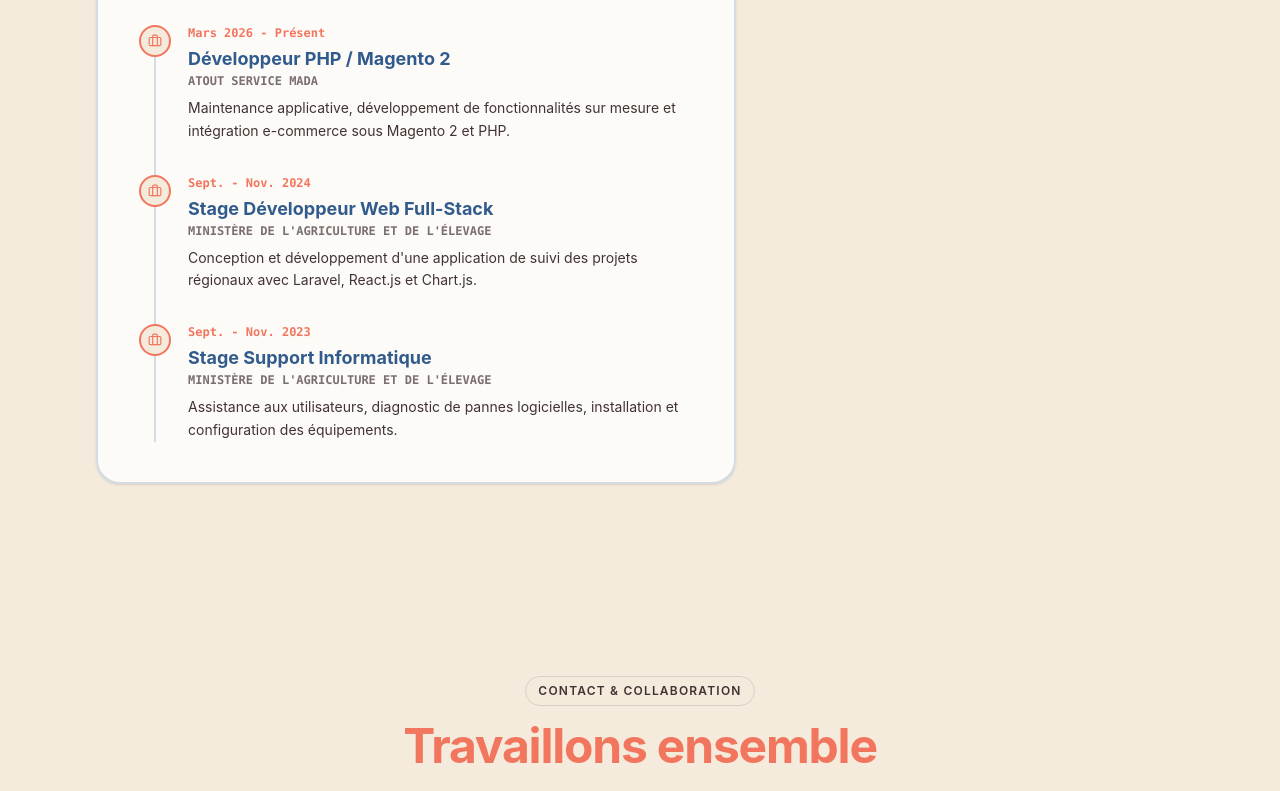
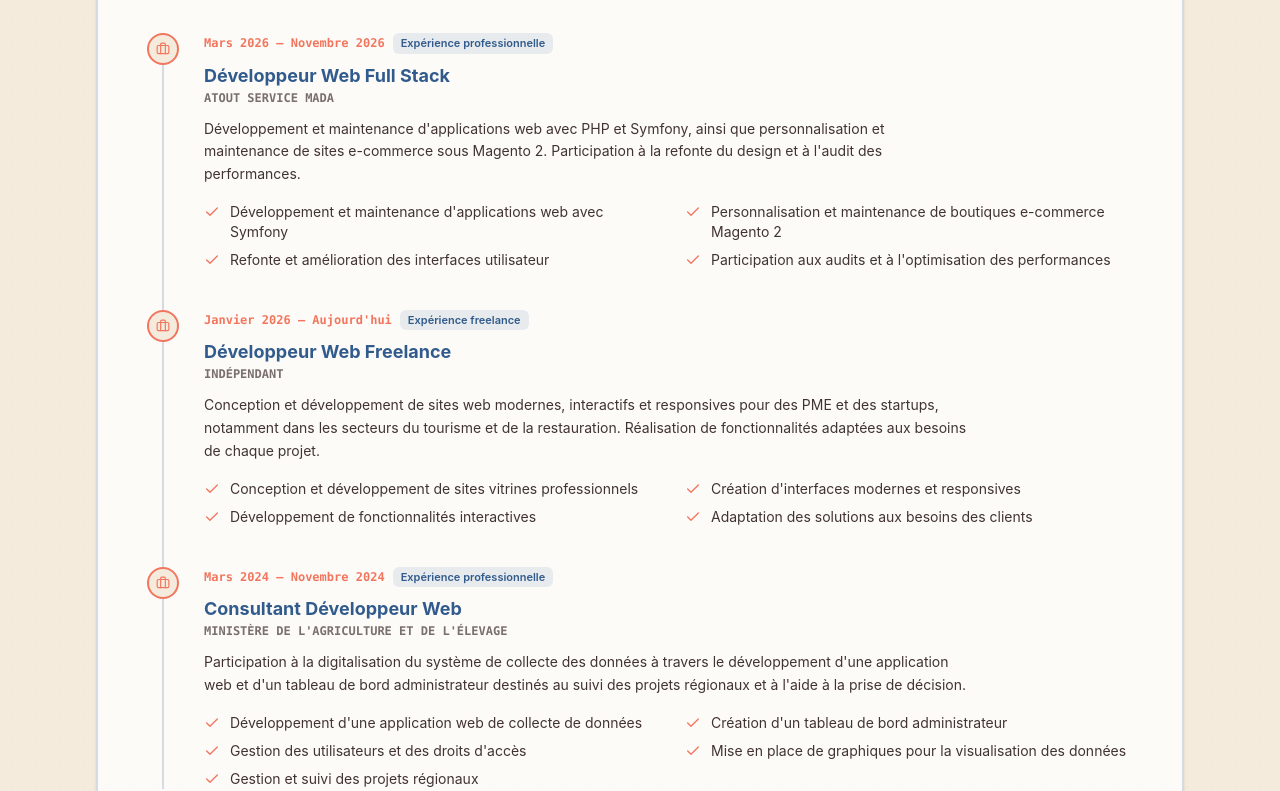
Before and after one commit to MarioRKT/Portfolio, a React (Vite) app: page / in a window 1280 px wide. Shown: the part 5625-6416 px from the top of the page. Built offline with nearby package versions, Linux system fonts and the light colour scheme.

Commit message:
A propos: maj et refonte design

```diff
--- /dev/null
+++ b/src/data/experiences.js
@@ -0,0 +1,74 @@
+export const experiences = [
+  {
+    id: 1,
+    poste: "Développeur Web Full Stack",
+    entreprise: "ATOUT Service MADA",
+    type: "Expérience professionnelle",
+    periode: "Mars 2026 – Novembre 2026",
+    description:
+      "Développement et maintenance d'applications web avec PHP et Symfony, ainsi que personnalisation et maintenance de sites e-commerce sous Magento 2. Participation à la refonte du design et à l'audit des performances.",
+    missions: [
+      "Développement et maintenance d'applications web avec Symfony",
+      "Personnalisation et maintenance de boutiques e-commerce Magento 2",
+      "Refonte et amélioration des interfaces utilisateur",
+      "Participation aux audits et à l'optimisation des performances",
+    ],
+    technologies: [
+      "PHP",
+      "Symfony",
+      "Magento 2",
+      "MySQL",
+      "HTML",
+      "CSS",
+      "JavaScript",
+      "Bootstrap",
+      "Tailwind CSS",
+    ],
+  },
+
+  {
+    id: 2,
+    poste: "Développeur Web Freelance",
+    entreprise: "Indépendant",
+    type: "Expérience freelance",
+    periode: "Janvier 2026 – Aujourd'hui",
+    description:
+      "Conception et développement de sites web modernes, interactifs et responsives pour des PME et des startups, notamment dans les secteurs du tourisme et de la restauration. Réalisation de fonctionnalités adaptées aux besoins de chaque projet.",
+    missions: [
+      "Conception et développement de sites vitrines professionnels",
+      "Création d'interfaces modernes et responsives",
+      "Développement de fonctionnalités interactives",
+      "Adaptation des solutions aux besoins des clients",
+    ],
+    technologies: [
+      "React.js",
+      "Tailwind CSS",
+      "Bootstrap",
+      "Material UI",
+    ],
+  },
+
+  {
+    id: 3,
+    poste: "Consultant Développeur Web",
+    entreprise: "Ministère de l'Agriculture et de l'Élevage",
+    type: "Expérience professionnelle",
+    periode: "Mars 2024 – Novembre 2024",
+    description:
+      "Participation à la digitalisation du système de collecte des données à travers le développement d'une application web et d'un tableau de bord administrateur destinés au suivi des projets régionaux et à l'aide à la prise de décision.",
+    missions: [
+      "Développement d'une application web de collecte de données",
+      "Création d'un tableau de bord administrateur",
+      "Gestion des utilisateurs et des droits d'accès",
+      "Mise en place de graphiques pour la visualisation des données",
+      "Gestion et suivi des projets régionaux",
+    ],
+    technologies: [
+      "Laravel",
+      "React.js",
+      "API REST",
+      "Tailwind CSS",
+      "MySQL",
+    ],
+  },
+];
--- a/src/pages/Apropos.jsx
+++ b/src/pages/Apropos.jsx
@@ -1,51 +1,6 @@
-import { Download, Sparkles, Briefcase } from "lucide-react";
+import { Download, Sparkles, Briefcase, Check } from "lucide-react";
 import img from "../../public/images/photo_CV.jpeg";
-
-// Expériences professionnelles (du plus récent au plus ancien)
-const parcours = [
-  {
-    period: "Mars 2026 - Présent",
-    title: "Développeur PHP / Magento 2",
-    place: "ATOUT Service MADA",
-    detail:
-      "Maintenance applicative, développement de fonctionnalités sur mesure et intégration e-commerce sous Magento 2 et PHP.",
-  },
-  {
-    period: "Sept. - Nov. 2024",
-    title: "Stage Développeur Web Full-Stack",
-    place: "Ministère de l'Agriculture et de l'Élevage",
-    detail:
-      "Conception et développement d'une application de suivi des projets régionaux avec Laravel, React.js et Chart.js.",
-  },
-  {
-    period: "Sept. - Nov. 2023",
-    title: "Stage Support Informatique",
-    place: "Ministère de l'Agriculture et de l'Élevage",
-    detail:
-      "Assistance aux utilisateurs, diagnostic de pannes logicielles, installation et configuration des équipements.",
-  },
-];
-
-// Frameworks mis en avant
-const frameworks = [
-  {
-    name: "Magento 2",
-    usage: "Boutiques en ligne et architectures e-commerce",
-  },
-  { name: "Laravel", usage: "API REST, authentification et back-end robuste" },
-  { name: "React", usage: "Interfaces dynamiques et composants réutilisables" },
-  { name: "Symfony", usage: "Applications web PHP structurées" },
-];
-
-const langages = ["PHP", "JavaScript", "HTML5", "CSS3", "SQL"];
-const outils = [
-  "Tailwind CSS",
-  "Bootstrap",
-  "MySQL",
-  "PostgreSQL",
-  "Docker",
-  "Git",
-];
+import { experiences } from "../data/experiences";
 
 function Apropos() {
   return (
@@ -107,18 +62,19 @@ function Apropos() {
                   dans l'écosystème PHP (Laravel, Symfony, Magento 2) et
                   React.js, je possède une expérience dans la conception, le
                   développement et la maintenance d'applications web et de sites
-                  e-commerce.</p>
+                  e-commerce.
+                </p>
                 <p>
-                  Je maîtrise le développement back-end, la création
-                  d'API REST, la gestion des bases de données ainsi que la
-                  conception d'interfaces modernes et responsives.
+                  Je maîtrise le développement back-end, la création d'API REST,
+                  la gestion des bases de données ainsi que la conception
+                  d'interfaces modernes et responsives.
                 </p>
               </div>
 
               <div className="pt-2 flex justify-center lg:justify-start">
                 <a
                   href="/CV_Mario_Developpeur_Fullstack.pdf"
-                  download
+                  download="CV_Mario_Rakotoarimanana.pdf"
                   className="inline-flex w-full sm:w-auto items-center justify-center gap-3 rounded-xl bg-[#F2765E] px-8 py-3.5 text-sm font-bold text-[#F5EBDD] shadow-md transition-colors duration-300 hover:bg-[#315B8C] focus-visible:outline-none focus-visible:ring-2 focus-visible:ring-[#F2765E] focus-visible:ring-offset-2"
                 >
                   <span>Télécharger mon CV</span>
@@ -129,37 +85,60 @@ function Apropos() {
           </div>
         </div>
 
-        {/* 2. Expériences et technologies */}
-        <div className="grid gap-6 sm:gap-8 lg:grid-cols-5">
-          {/* Expériences */}
-          <div className="lg:col-span-3 rounded-3xl border-2 border-[#315B8C]/20 bg-white/80 p-5 sm:p-10 shadow-sm">
+        {/* 2. Expériences professionnelles */}
+        <div className="rounded-3xl border-2 border-[#315B8C]/20 bg-white/80 p-5 sm:p-10 lg:p-12 shadow-sm">
           <h3 className="flex items-center gap-3 text-xl sm:text-2xl font-black text-[#F2765E]">
             <Briefcase size={22} className="shrink-0 text-[#315B8C]" />
             Expériences professionnelles
           </h3>
 
-            <ol className="mt-8 ml-4 space-y-8 border-l-2 border-[#315B8C]/20">
-              {parcours.map((step) => (
-                <li key={step.period} className="relative pl-7 sm:pl-8">
+          <ol className="mt-8 ml-4 space-y-10 border-l-2 border-[#315B8C]/20">
+            {experiences.map((exp) => (
+              <li key={exp.id} className="relative pl-7 sm:pl-10">
+                {/* Point de la frise */}
                 <span className="absolute -left-[17px] top-0 flex h-8 w-8 items-center justify-center rounded-full border-2 border-[#F2765E] bg-[#F5EBDD] text-[#F2765E]">
                   <Briefcase size={14} />
                 </span>
+
+                {/* Période et type */}
+                <div className="flex flex-wrap items-center gap-2">
                   <p className="text-xs font-mono font-bold text-[#F2765E]">
-                    {step.period}
+                    {exp.periode}
                   </p>
-                  <p className="mt-1 text-base sm:text-lg font-bold text-[#315B8C]">
-                    {step.title}
+                  <span className="rounded-md bg-[#315B8C]/10 px-2 py-0.5 text-[11px] font-semibold text-[#315B8C]">
+                    {exp.type}
+                  </span>
+                </div>
+
+                <p className="mt-2 text-base sm:text-lg font-bold text-[#315B8C]">
+                  {exp.poste}
                 </p>
                 <p className="text-xs font-mono font-bold uppercase text-[#413333]/70">
-                    {step.place}
+                  {exp.entreprise}
                 </p>
-                  <p className="mt-2 max-w-lg text-sm leading-relaxed text-[#413333]">
-                    {step.detail}
+
+                <p className="mt-3 max-w-3xl text-sm leading-relaxed text-[#413333]">
+                  {exp.description}
                 </p>
+
+                {/* Missions : 1 colonne sur mobile, 2 à partir de la tablette */}
+                <ul className="mt-4 grid gap-2 md:grid-cols-2 md:gap-x-8">
+                  {exp.missions.map((mission) => (
+                    <li
+                      key={mission}
+                      className="flex items-start gap-2.5 text-sm text-[#413333]"
+                    >
+                      <Check
+                        size={16}
+                        className="mt-0.5 shrink-0 text-[#F2765E]"
+                      />
+                      <span>{mission}</span>
+                    </li>
+                  ))}
+                </ul>
               </li>
             ))}
           </ol>
-          </div>
         </div>
       </div>
     </section>
```
Also changed, not shown: 1 other file (tests, documents, lock files or other folders). Lines whose indentation alone changed are shown as unchanged.
